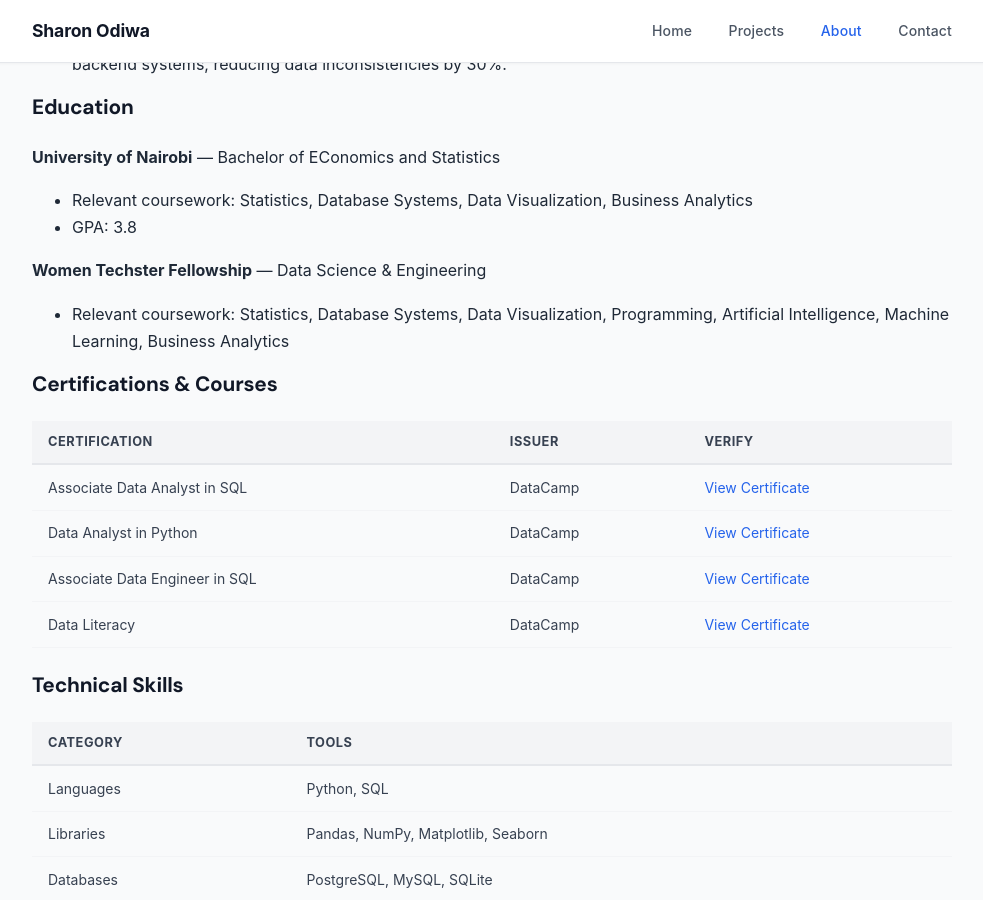
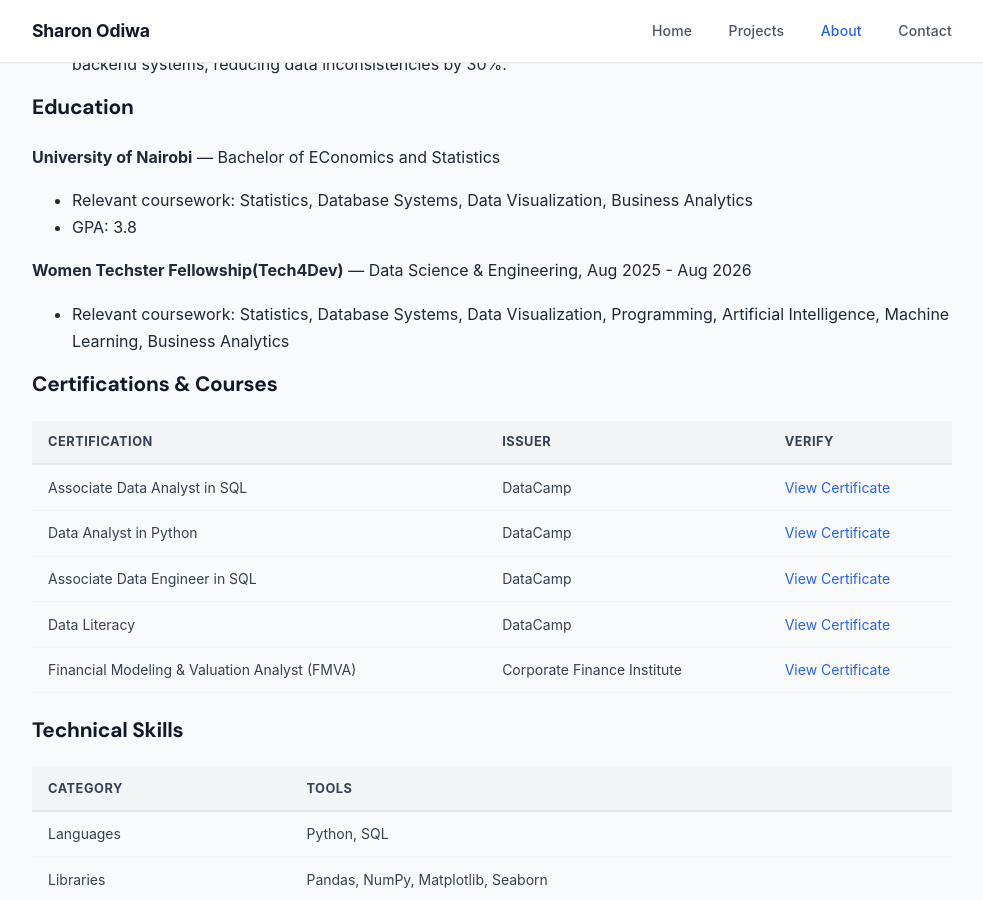
Before and after one commit to Justsharon/sharonodiwa, a Jekyll site: the page built from about.md, in a window 1280 px wide and 900 px high, scrolled down 893 px. Shown: the whole window, without its empty margins (148-1131 px from the left). Built offline with Jekyll 4.4.1, drawn with Linux system fonts in a browser that asks for light colours; our own code applies the rules of GitHub Pages for plain Markdown files.

Commit message:
fix: minor fix
Signed-off-by: Justsharon <odiwasharon@gmail.com>

```diff
--- a/about.md
+++ b/about.md
@@ -28,7 +28,7 @@ Right now I spend most of my time building data projects — exploring datasets,
   Business Analytics
 - GPA: 3.8
 
-**Women Techster Fellowship** — Data Science & Engineering
+**Women Techster Fellowship(Tech4Dev)** — Data Science & Engineering, Aug 2025 - Aug 2026
 
 - Relevant coursework: Statistics, Database Systems, Data Visualization, Programming, Artificial Intelligence, Machine Learning, Business Analytics
 
@@ -41,6 +41,7 @@ Right now I spend most of my time building data projects — exploring datasets,
 | Data Analyst in Python | DataCamp | [View Certificate](https://www.datacamp.com/completed/statement-of-accomplishment/track/d4ecdf9ba6de6445f4a335caec8498f8e6021b84) |
 | Associate Data Engineer in SQL | DataCamp | [View Certificate](https://www.datacamp.com/completed/statement-of-accomplishment/track/b796398d941a43c5f9de452309cc82ada65d8092) |
 | Data Literacy | DataCamp | [View Certificate](https://www.datacamp.com/skill-verification/DL0032198910314) |
+| Financial Modeling & Valuation Analyst (FMVA) | Corporate Finance Institute | [View Certificate](http://credentials.corporatefinanceinstitute.com/6572c58f-3f20-4fa0-83bf-b19bb7dc40b2#acc.pEkmBFY0) |
 
 ## Technical Skills
 
```
